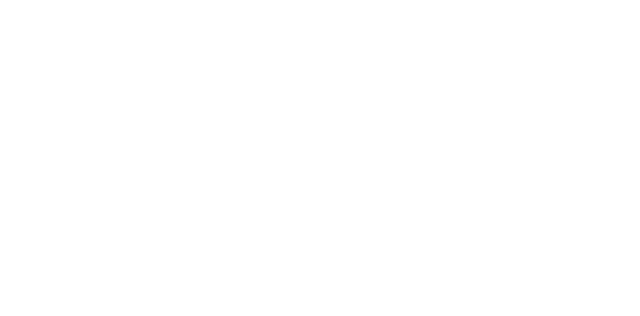
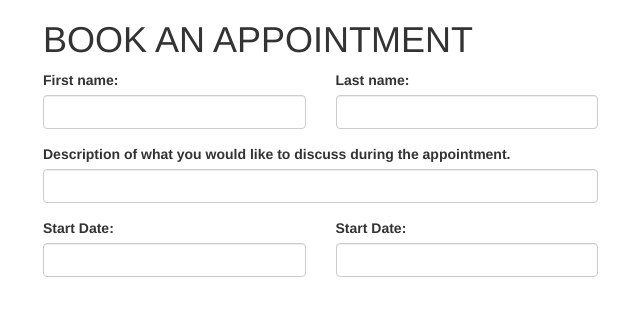
Before and after one commit to jose02460/appointment, a plain HTML site: page index.html in a window 1280 px wide. Shown: the whole page, without its empty margins (27-667 px from the left). Drawn offline with Linux system fonts and the light colour scheme.

Commit message:
add content to index.html file

```diff
--- a/css/styles.css
+++ b/css/styles.css
@@ -0,0 +1,3 @@
+#confirmation {
+  display: none;
+}
--- a/index.html
+++ b/index.html
@@ -8,6 +8,55 @@
     <title></title>
   </head>
   <body>
+    <div class="container">
+      <h1>BOOK AN APPOINTMENT</h1>
+      <form id="nameAndDescription">
+        <div class="row">
+          <div class="col-md-3">
+            <div class="form-group">
+              <label for="firstName">First name:</label>
+              <input id="firstName" class="form-control" type="text">
+            </div>
+          </div>
+          <div class="col-md-3">
+            <div class="form-group">
+              <label for="lastName">Last name:</label>
+              <input id="lastName" class="form-control" type="text">
+            </div>
+          </div>
+        </div>
+        <div class="row">
+          <div class="col-md-6">
+            <div class="form-group">
+              <label for="description">Description of what you would like to discuss during the appointment.</label>
+              <input id="discription" class="form-control" type="text">
+            </div>
+          </div>
+        </div>
+      </form>
 
+       <form id="appointmentDates">
+         <div class="row">
+           <div class="col-md-3">
+               <div class="form-group">
+                 <label for="startDate">Start Date:</label>
+                 <input id="startDate" class="form-control" type="text">
+              </div>
+           </div>
+           <div class="col-md-3">
+              <div class="form-group">
+                <label for="endDate">Start Date:</label>
+                <input id="endDate" class="form-control" type="text">
+             </div>
+           </div>
+         </div>
+      </form>
+
+      <div id="confirmation">
+        <p>Dear <span id="firstNameOutput"></span> <span id="lastNameOutput"></span> </p>
+        <p> Your appointent is scheduled to start, <span         id="startDateOutput"></span> and end <span id="endDateOutput"></span>.</p>
+
+      </div>
+    </div>
   </body>
 </html>
```
